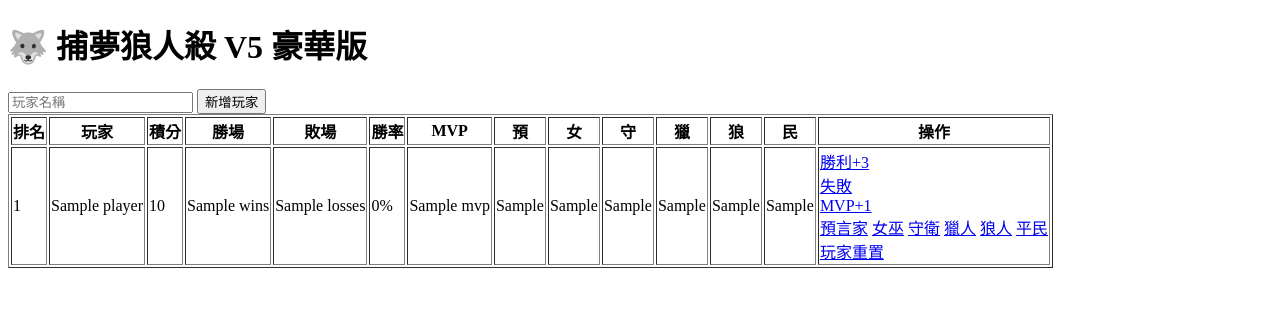
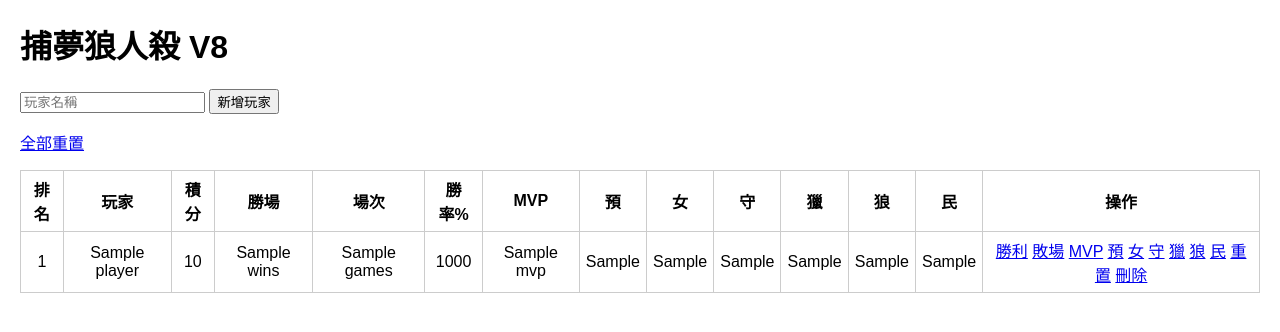
Before and after one commit to aps29965319-bot/werewolf-score-system, a Flask app: template templates/index.html in a window 1280 px wide. Shown: the top 332 px of the page. Run offline with Flask 3, Linux system fonts and the light colour scheme; the template is opened without the code that fills it: most values are stand-ins (such as "Sample title", 1, 10 or a date in 2020).

Commit message:
Add files via upload

```diff
--- a/app.py
+++ b/app.py
@@ -3,99 +3,116 @@ from flask import Flask, render_template, request, redirect
 import sqlite3
 
 app = Flask(__name__)
+DB="dreamwolf.db"
 
-def db():
-    conn = sqlite3.connect("werewolf.db")
+def get_db():
+    conn = sqlite3.connect(DB)
     conn.row_factory = sqlite3.Row
     return conn
 
-def init():
-    conn=db()
-    conn.execute("""CREATE TABLE IF NOT EXISTS players(
-    id INTEGER PRIMARY KEY,
-    name TEXT,
-    score INTEGER DEFAULT 0,
-    games INTEGER DEFAULT 0,
-    wins INTEGER DEFAULT 0,
-    losses INTEGER DEFAULT 0,
-    mvp INTEGER DEFAULT 0,
-    seer_win INTEGER DEFAULT 0,
-    witch_win INTEGER DEFAULT 0,
-    guard_win INTEGER DEFAULT 0,
-    hunter_win INTEGER DEFAULT 0,
-    wolf_win INTEGER DEFAULT 0,
-    villager_win INTEGER DEFAULT 0
-    )""")
-    conn.commit()
-    conn.close()
+def init_db():
+    db=get_db()
+    db.execute('''
+    CREATE TABLE IF NOT EXISTS players(
+        id INTEGER PRIMARY KEY AUTOINCREMENT,
+        name TEXT,
+        score INTEGER DEFAULT 0,
+        wins INTEGER DEFAULT 0,
+        games INTEGER DEFAULT 0,
+        mvp INTEGER DEFAULT 0,
+        seer_wins INTEGER DEFAULT 0,
+        witch_wins INTEGER DEFAULT 0,
+        guard_wins INTEGER DEFAULT 0,
+        hunter_wins INTEGER DEFAULT 0,
+        wolf_wins INTEGER DEFAULT 0,
+        villager_wins INTEGER DEFAULT 0
+    )
+    ''')
+    db.commit()
+    db.close()
 
-init()
+init_db()
 
-@app.route("/")
+@app.route('/')
 def home():
-    conn=db()
-    players=conn.execute("SELECT * FROM players ORDER BY score DESC,wins DESC").fetchall()
-    conn.close()
-    return render_template("index.html",players=players)
+    db=get_db()
+    players=db.execute('SELECT * FROM players ORDER BY score DESC,wins DESC').fetchall()
+    db.close()
+    return render_template('index.html',players=players)
 
-@app.route("/add",methods=["POST"])
+@app.route('/add',methods=['POST'])
 def add():
-    conn=db()
-    conn.execute("INSERT INTO players(name) VALUES(?)",(request.form["name"],))
-    conn.commit()
-    conn.close()
-    return redirect("/")
+    name=request.form.get('name','').strip()
+    if name:
+        db=get_db()
+        db.execute('INSERT INTO players(name) VALUES(?)',(name,))
+        db.commit()
+        db.close()
+    return redirect('/')
 
-def rolewin(pid,col):
-    conn=db()
-    conn.execute(f"UPDATE players SET {col}={col}+1 WHERE id=?",(pid,))
-    conn.commit()
-    conn.close()
+def add_stat(pid,col):
+    db=get_db()
+    db.execute(f'UPDATE players SET {col}={col}+1 WHERE id=?',(pid,))
+    db.commit()
+    db.close()
 
-@app.route("/win/<int:pid>")
+@app.route('/win/<int:pid>')
 def win(pid):
-    conn=db()
-    conn.execute("UPDATE players SET wins=wins+1,games=games+1,score=score+3 WHERE id=?",(pid,))
-    conn.commit(); conn.close()
-    return redirect("/")
+    db=get_db()
+    db.execute('UPDATE players SET score=score+3,wins=wins+1,games=games+1 WHERE id=?',(pid,))
+    db.commit()
+    db.close()
+    return redirect('/')
 
-@app.route("/lose/<int:pid>")
+@app.route('/lose/<int:pid>')
 def lose(pid):
-    conn=db()
-    conn.execute("UPDATE players SET losses=losses+1,games=games+1 WHERE id=?",(pid,))
-    conn.commit(); conn.close()
-    return redirect("/")
+    db=get_db()
+    db.execute('UPDATE players SET games=games+1 WHERE id=?',(pid,))
+    db.commit()
+    db.close()
+    return redirect('/')
 
-@app.route("/mvp/<int:pid>")
-def mvp(pid):
-    conn=db()
-    conn.execute("UPDATE players SET mvp=mvp+1,score=score+1 WHERE id=?",(pid,))
-    conn.commit(); conn.close()
-    return redirect("/")
+@app.route('/mvp/<int:pid>')
+def mvp(pid): add_stat(pid,'mvp'); return redirect('/')
+@app.route('/seer/<int:pid>')
+def seer(pid): add_stat(pid,'seer_wins'); return redirect('/')
+@app.route('/witch/<int:pid>')
+def witch(pid): add_stat(pid,'witch_wins'); return redirect('/')
+@app.route('/guard/<int:pid>')
+def guard(pid): add_stat(pid,'guard_wins'); return redirect('/')
+@app.route('/hunter/<int:pid>')
+def hunter(pid): add_stat(pid,'hunter_wins'); return redirect('/')
+@app.route('/wolf/<int:pid>')
+def wolf(pid): add_stat(pid,'wolf_wins'); return redirect('/')
+@app.route('/villager/<int:pid>')
+def villager(pid): add_stat(pid,'villager_wins'); return redirect('/')
 
-@app.route("/seer/<int:pid>")
-def seer(pid): rolewin(pid,"seer_win"); return redirect("/")
+@app.route('/reset/<int:pid>')
+def reset(pid):
+    db=get_db()
+    db.execute('''UPDATE players SET score=0,wins=0,games=0,mvp=0,
+    seer_wins=0,witch_wins=0,guard_wins=0,hunter_wins=0,wolf_wins=0,villager_wins=0
+    WHERE id=?''',(pid,))
+    db.commit()
+    db.close()
+    return redirect('/')
 
-@app.route("/witch/<int:pid>")
-def witch(pid): rolewin(pid,"witch_win"); return redirect("/")
+@app.route('/delete/<int:pid>')
+def delete(pid):
+    db=get_db()
+    db.execute('DELETE FROM players WHERE id=?',(pid,))
+    db.commit()
+    db.close()
+    return redirect('/')
 
-@app.route("/guard/<int:pid>")
-def guard(pid): rolewin(pid,"guard_win"); return redirect("/")
+@app.route('/reset_all')
+def reset_all():
+    db=get_db()
+    db.execute('''UPDATE players SET score=0,wins=0,games=0,mvp=0,
+    seer_wins=0,witch_wins=0,guard_wins=0,hunter_wins=0,wolf_wins=0,villager_wins=0''')
+    db.commit()
+    db.close()
+    return redirect('/')
 
-@app.route("/hunter/<int:pid>")
-def hunter(pid): rolewin(pid,"hunter_win"); return redirect("/")
-
-@app.route("/wolf/<int:pid>")
-def wolf(pid): rolewin(pid,"wolf_win"); return redirect("/")
-
-@app.route("/villager/<int:pid>")
-def villager(pid): rolewin(pid,"villager_win"); return redirect("/")
-
-@app.route("/reset_player/<int:pid>")
-def reset_player(pid):
-    conn=db()
-    conn.execute("""UPDATE players SET score=0,games=0,wins=0,losses=0,mvp=0,
-    seer_win=0,witch_win=0,guard_win=0,hunter_win=0,wolf_win=0,villager_win=0
-    WHERE id=?""",(pid,))
-    conn.commit(); conn.close()
-    return redirect("/")
+if __name__ == '__main__':
+    app.run()
--- a/templates/index.html
+++ b/templates/index.html
@@ -1,50 +1,54 @@
 
 <!DOCTYPE html>
-<html lang="zh-Hant">
+<html>
 <head>
 <meta charset="utf-8">
-<meta name="viewport" content="width=device-width,initial-scale=1">
-<title>捕夢狼人殺 V5 豪華版</title>
+<title>捕夢狼人殺 V8</title>
+<style>
+body{font-family:Arial;margin:20px}
+table{border-collapse:collapse;width:100%}
+th,td{border:1px solid #ccc;padding:6px;text-align:center}
+</style>
 </head>
 <body>
-<h1>🐺 捕夢狼人殺 V5 豪華版</h1>
-
+<h1>捕夢狼人殺 V8</h1>
 <form method="post" action="/add">
 <input name="name" placeholder="玩家名稱">
 <button>新增玩家</button>
 </form>
-
-<table border="1">
+<p><a href="/reset_all">全部重置</a></p>
+<table>
 <tr>
-<th>排名</th><th>玩家</th><th>積分</th><th>勝場</th><th>敗場</th><th>勝率</th><th>MVP</th>
-<th>預</th><th>女</th><th>守</th><th>獵</th><th>狼</th><th>民</th><th>操作</th>
+<th>排名</th><th>玩家</th><th>積分</th><th>勝場</th><th>場次</th><th>勝率%</th>
+<th>MVP</th><th>預</th><th>女</th><th>守</th><th>獵</th><th>狼</th><th>民</th><th>操作</th>
 </tr>
 {% for p in players %}
 <tr>
-<td>{{loop.index}}</td>
-<td>{{p['name']}}</td>
-<td>{{p['score']}}</td>
-<td>{{p['wins']}}</td>
-<td>{{p['losses']}}</td>
-<td>{% if p['games']>0 %}{{ ((p['wins']/p['games'])*100)|round(1) }}%{% else %}0%{% endif %}</td>
-<td>{{p['mvp']}}</td>
-<td>{{p['seer_win']}}</td>
-<td>{{p['witch_win']}}</td>
-<td>{{p['guard_win']}}</td>
-<td>{{p['hunter_win']}}</td>
-<td>{{p['wolf_win']}}</td>
-<td>{{p['villager_win']}}</td>
+<td>{{ loop.index }}</td>
+<td>{{ p.name }}</td>
+<td>{{ p.score }}</td>
+<td>{{ p.wins }}</td>
+<td>{{ p.games }}</td>
+<td>{% if p.games %}{{ ((p.wins/p.games)*100)|round(1) }}{% else %}0{% endif %}</td>
+<td>{{ p.mvp }}</td>
+<td>{{ p.seer_wins }}</td>
+<td>{{ p.witch_wins }}</td>
+<td>{{ p.guard_wins }}</td>
+<td>{{ p.hunter_wins }}</td>
+<td>{{ p.wolf_wins }}</td>
+<td>{{ p.villager_wins }}</td>
 <td>
-<a href="/win/{{p['id']}}">勝利+3</a><br>
-<a href="/lose/{{p['id']}}">失敗</a><br>
-<a href="/mvp/{{p['id']}}">MVP+1</a><br>
-<a href="/seer/{{p['id']}}">預言家</a>
-<a href="/witch/{{p['id']}}">女巫</a>
-<a href="/guard/{{p['id']}}">守衛</a>
-<a href="/hunter/{{p['id']}}">獵人</a>
-<a href="/wolf/{{p['id']}}">狼人</a>
-<a href="/villager/{{p['id']}}">平民</a><br>
-<a href="/reset_player/{{p['id']}}">玩家重置</a>
+<a href="/win/{{p.id}}">勝利</a>
+<a href="/lose/{{p.id}}">敗場</a>
+<a href="/mvp/{{p.id}}">MVP</a>
+<a href="/seer/{{p.id}}">預</a>
+<a href="/witch/{{p.id}}">女</a>
+<a href="/guard/{{p.id}}">守</a>
+<a href="/hunter/{{p.id}}">獵</a>
+<a href="/wolf/{{p.id}}">狼</a>
+<a href="/villager/{{p.id}}">民</a>
+<a href="/reset/{{p.id}}">重置</a>
+<a href="/delete/{{p.id}}">刪除</a>
 </td>
 </tr>
 {% endfor %}
```
